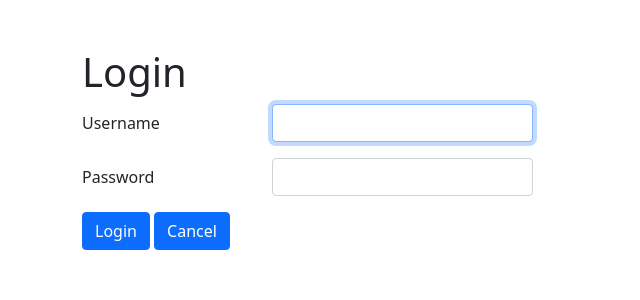
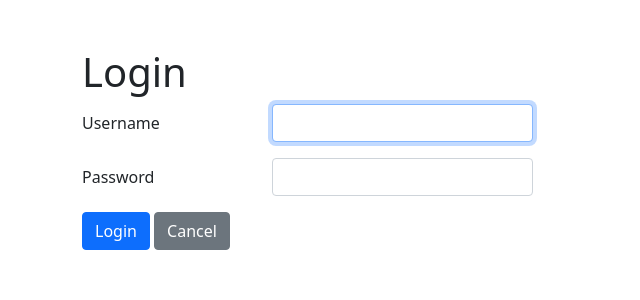
Before and after one commit to sobhansaf/DjangoToDo, a Django app: page /account/login/ in a window 1280 px wide. Shown: the top 300 px of the page, without its empty margins (0-640 px from the left). Run offline with Django 3.2, Linux system fonts and the light colour scheme; some libraries are stand-ins or nearby versions.

Commit message:
added cancel buttons for login and signup

```diff
--- a/ToDo/account/templates/login.html
+++ b/ToDo/account/templates/login.html
@@ -20,7 +20,7 @@
         {% endfor %}
 
     <button type="submit" class="btn btn-primary">Login</button>
-    <a href="{% url 'index' %}" class="btn btn-primary">Cancel</a>
+    <a href="{% url 'index' %}" class="btn btn-secondary">Cancel</a>
     </form>
 
 
--- a/ToDo/account/templates/signup.html
+++ b/ToDo/account/templates/signup.html
@@ -21,6 +21,7 @@
     {% endfor %}
     <div class="d-grid gap-2 col-6 mx-auto">
         <button type="submit" class="btn btn-primary">Submit</button>
+        <a href="{% url 'index' %}" class="btn btn-secondary">Cancel</a>
 
     </div>
 </form>
```
